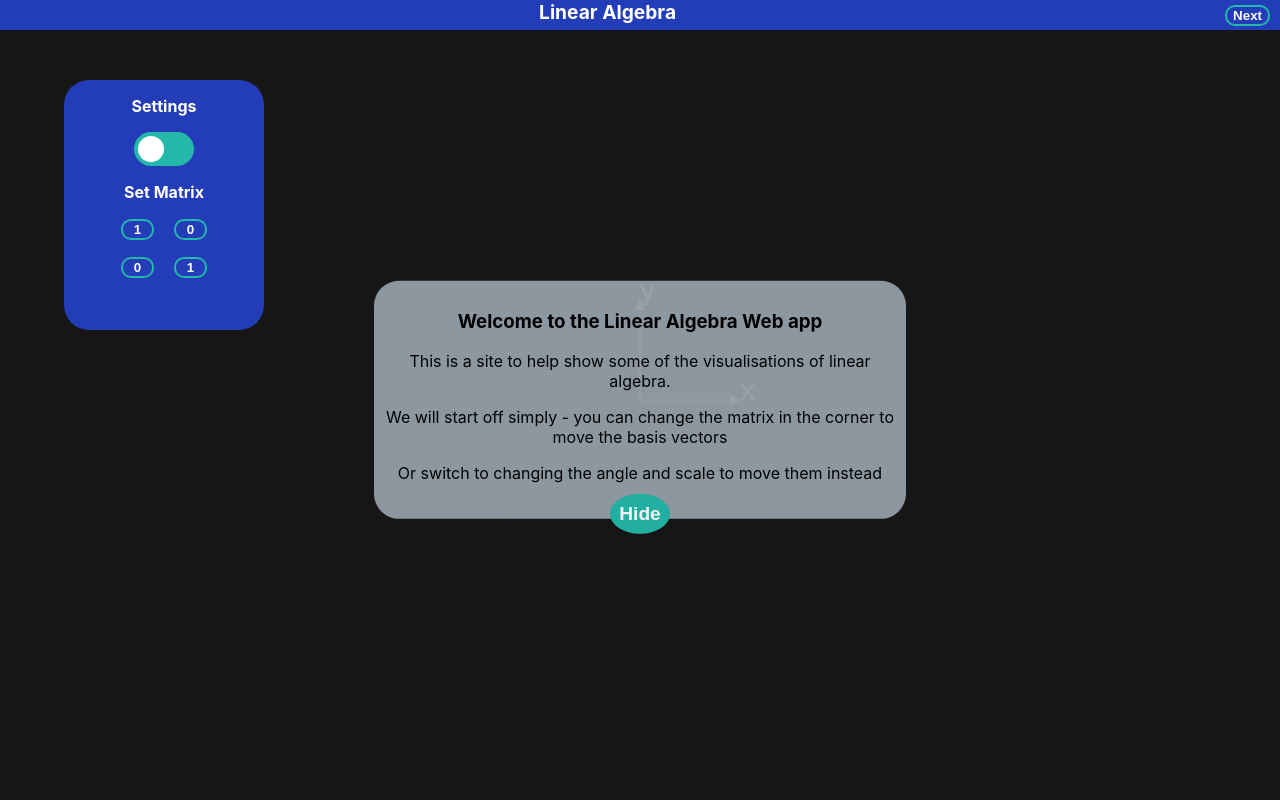
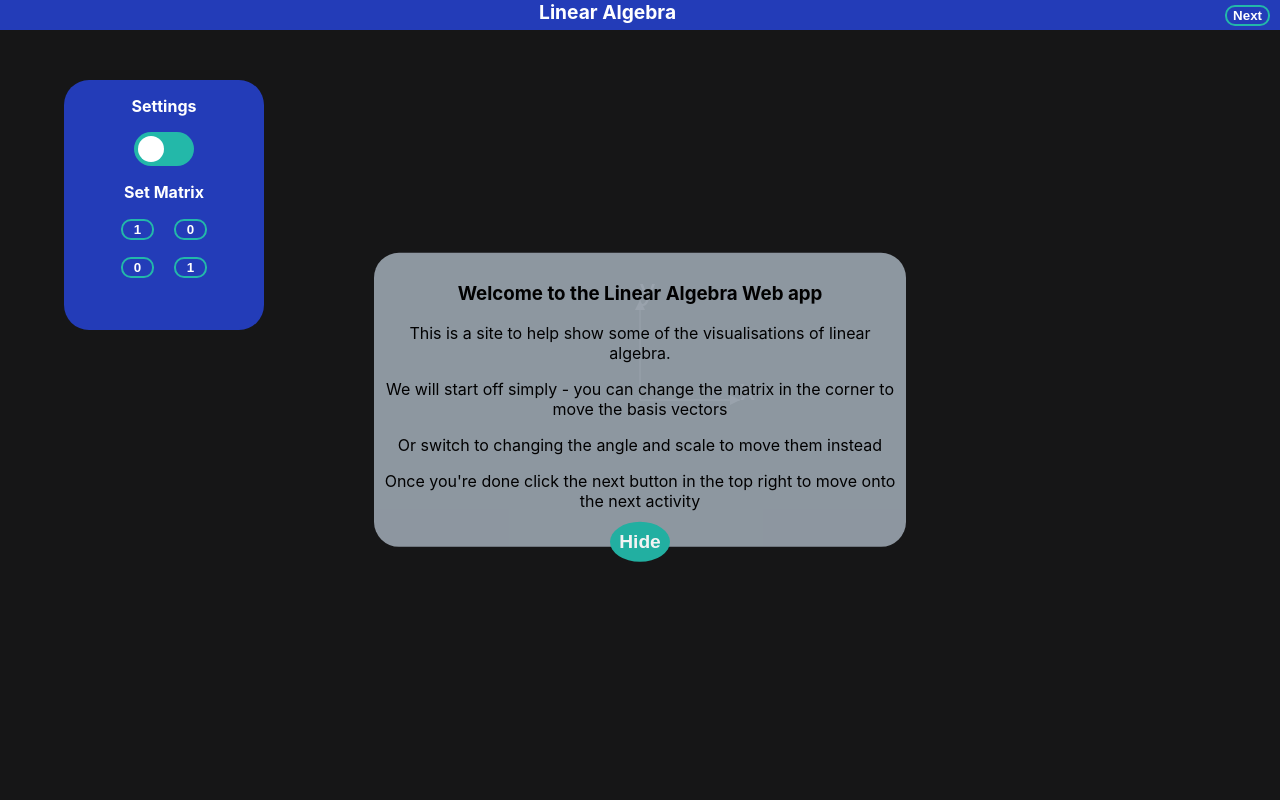
Before and after one commit to SimpsonThomas/maths-web, a React (Create React App) app: page / in a window 1280 px wide. Built offline with nearby package versions, Linux system fonts and the light colour scheme.

Commit message:
Brief description update

```diff
--- a/src/Components/basicCanvas.js
+++ b/src/Components/basicCanvas.js
@@ -208,6 +208,8 @@ const Basic = props => {
                 <p>We will start off simply - you can change the matrix in the corner to move the basis vectors</p>
 
                 <p>Or switch to changing the angle and scale to move them instead</p>
+
+                <p>Once you're done click the next button in the top right to move onto the next activity</p>
                 <button className='hideHelp' onClick={e => {e.preventDefault(); setShowHelp(false)}}>
                     Hide
                 </button>
```
